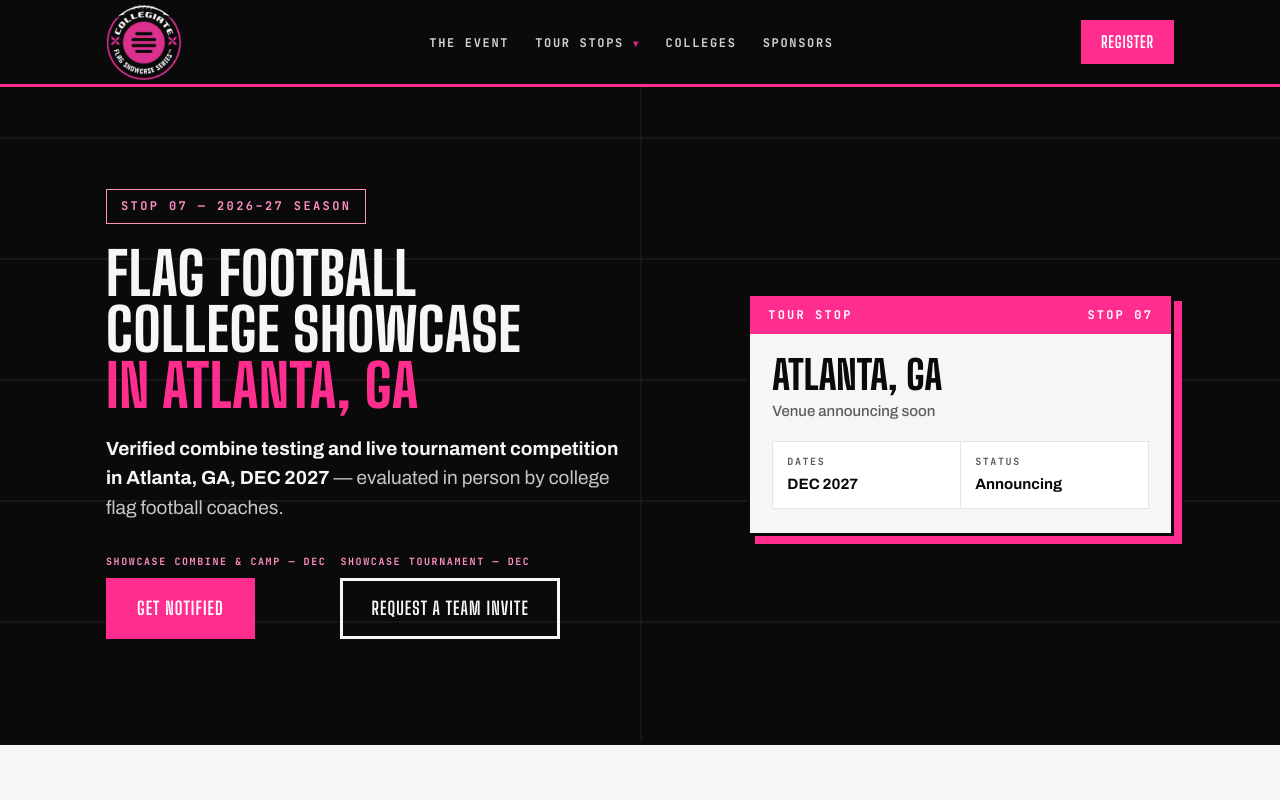
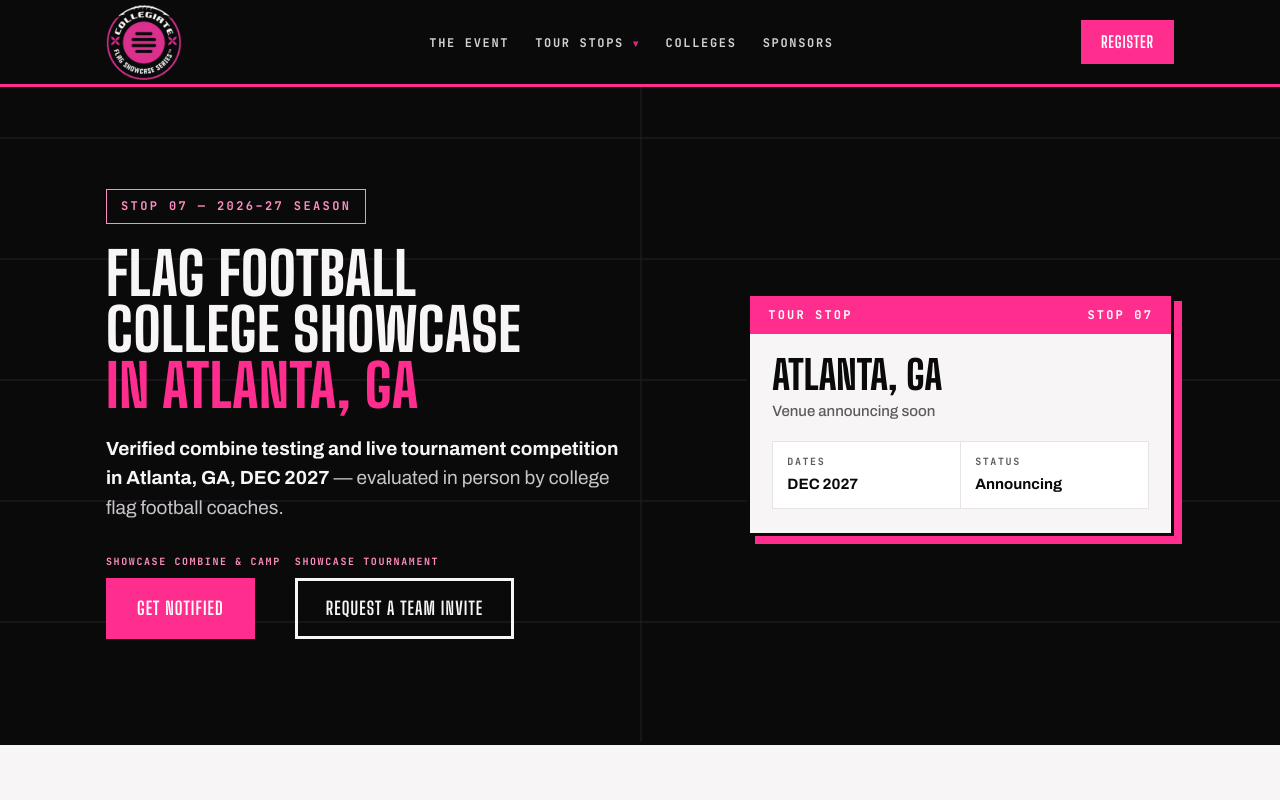
Before and after one commit to teamplayr-us/cfs-web, a Next.js app: page /events/atlanta-ga in a window 1280 px wide. Shown: the top 800 px of the page. Built offline with nearby package versions, Linux system fonts and the light colour scheme.

Commit message:
Remove dates from event hero CTA kickers
Co-Authored-By: Claude Fable 5 <noreply@anthropic.com>
Claude-Session: https://claude.ai/code/session_019V32boShoBmRrwWenCPJFc

```diff
--- a/app/events/[slug]/page.tsx
+++ b/app/events/[slug]/page.tsx
@@ -50,10 +50,6 @@ export default function EventPage({ params }: Props) {
     event.athleteReg?.combineStartTime && event.athleteReg?.combineEndTime
       ? `${event.athleteReg.combineStartTime} – ${event.athleteReg.combineEndTime}`
       : "TBD";
-  const tournamentWhen =
-    event.details?.tournamentDates ?? event.details?.dates ?? event.date;
-  // "Dec 11, 2026" -> "Dec 11" for the compact CTA kickers
-  const short = (d: string) => d.replace(/,? \d{4}$/, "");
 
   return (
     <>
@@ -82,9 +78,7 @@ export default function EventPage({ params }: Props) {
             </p>
             <div className="hero-ctas">
               <div className="cta-stack">
-                <span className="cta-kicker">
-                  Showcase Combine &amp; Camp — {short(combineWhen)}
-                </span>
+                <span className="cta-kicker">Showcase Combine &amp; Camp</span>
                 {regOpen ? (
                   <a className="btn btn-red" href={registerUrl}>
                     Register as an Athlete
@@ -96,9 +90,7 @@ export default function EventPage({ params }: Props) {
                 )}
               </div>
               <div className="cta-stack">
-                <span className="cta-kicker">
-                  Showcase Tournament — {short(tournamentWhen)}
-                </span>
+                <span className="cta-kicker">Showcase Tournament</span>
                 <a className="btn btn-ghost-light" href={inviteUrl}>
                   Request a Team Invite
                 </a>
```
